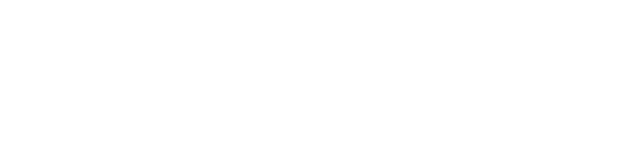
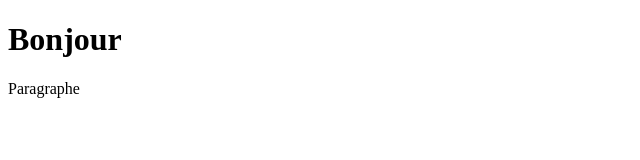
Before and after one commit to begnaken/projet_git3, a plain HTML site: page index.html in a window 1280 px wide. Shown: the whole page, without its empty margins (0-640 px from the left). Drawn offline with Linux system fonts and the light colour scheme.

Commit message:
première modification

```diff
--- a/index.html
+++ b/index.html
@@ -6,6 +6,7 @@
     <title>Mon premier projet</title>
 </head>
 <body>
-
+    <h1>Bonjour</h1>
+    <p>Paragraphe</p>
 </body>
 </html>
```
